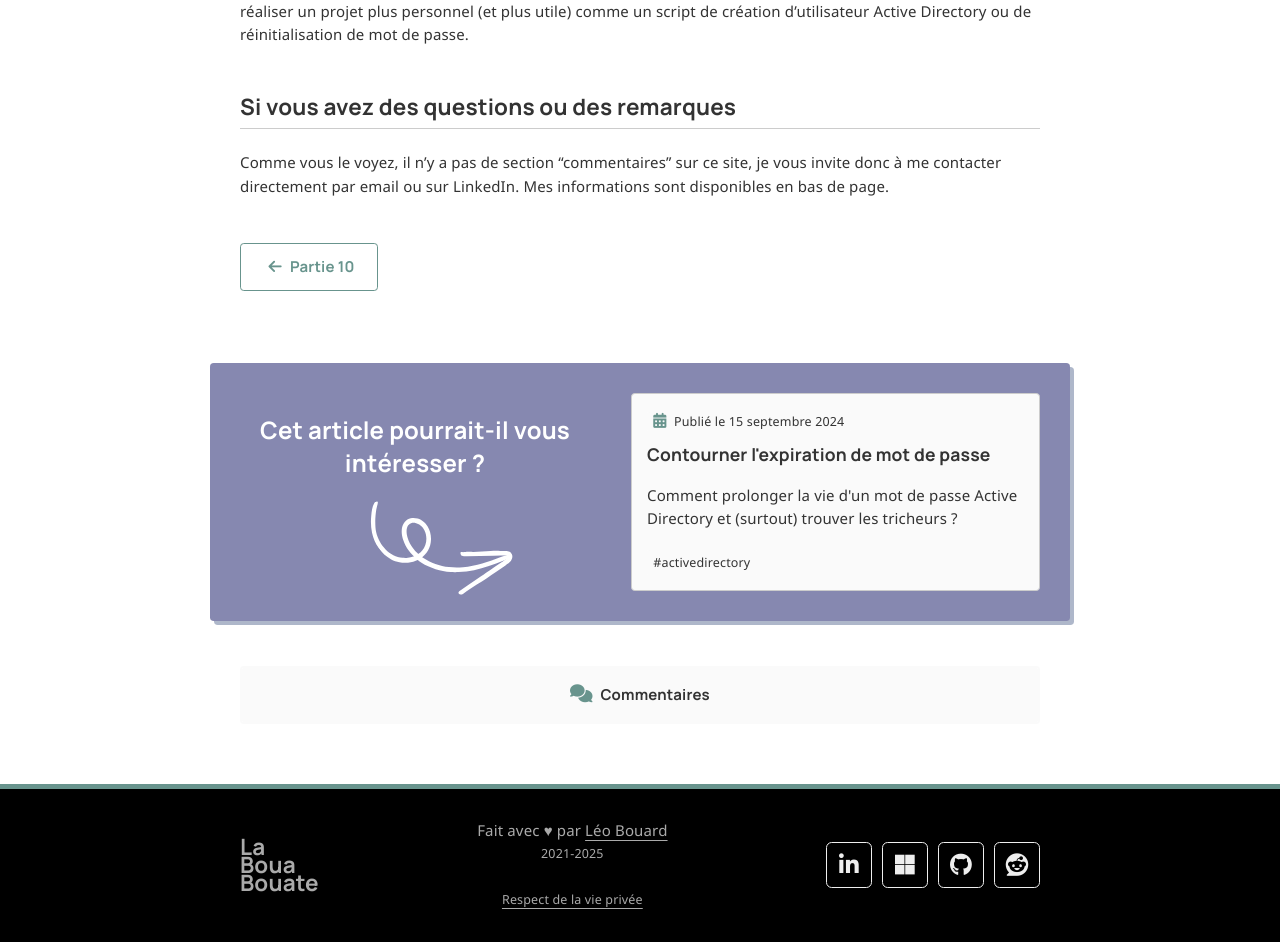
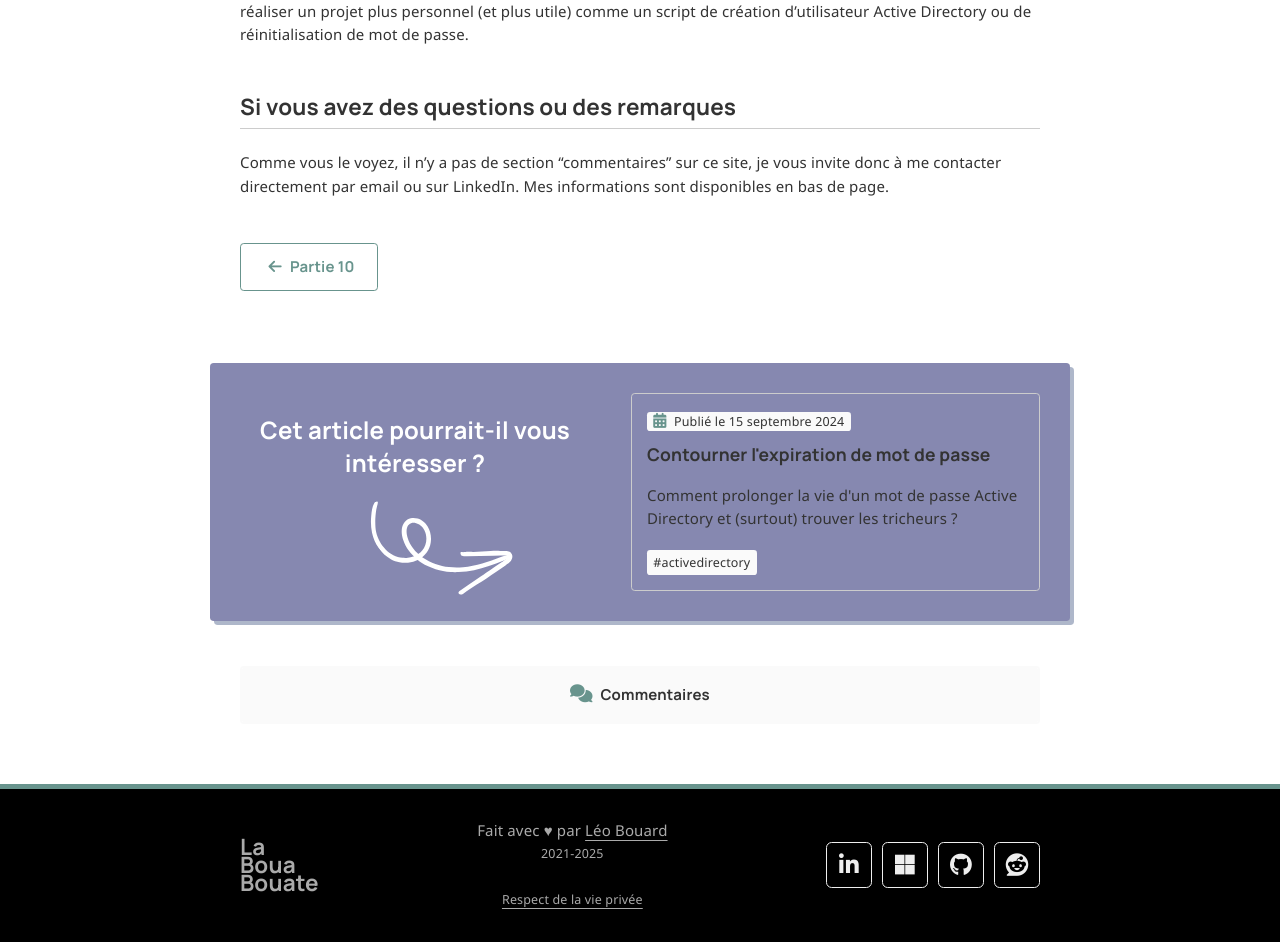
Before and after one commit to leobouard/leobouard.github.io, a Jekyll site: the page built from _posts/2022-12-01-cours-pratique-powershell-conclusion.md, in a window 1280 px wide. Shown: the part 1063-2005 px from the top of the page. Built offline with Jekyll 4.4.1, drawn with Linux system fonts in a browser that asks for light colours; nearby versions of some CDN libraries; some web fonts are replaced; comment, search, counter and statistics services are not loaded.

Commit message:
Update post-preview.scss

```diff
--- a/_sass/post-preview.scss
+++ b/_sass/post-preview.scss
@@ -1,5 +1,4 @@
 .post-preview {
-    background-color: var(--lightaccent);
     text-decoration: none;
     min-width: 15em;
     transition: transform ease-in-out 200ms;
```
